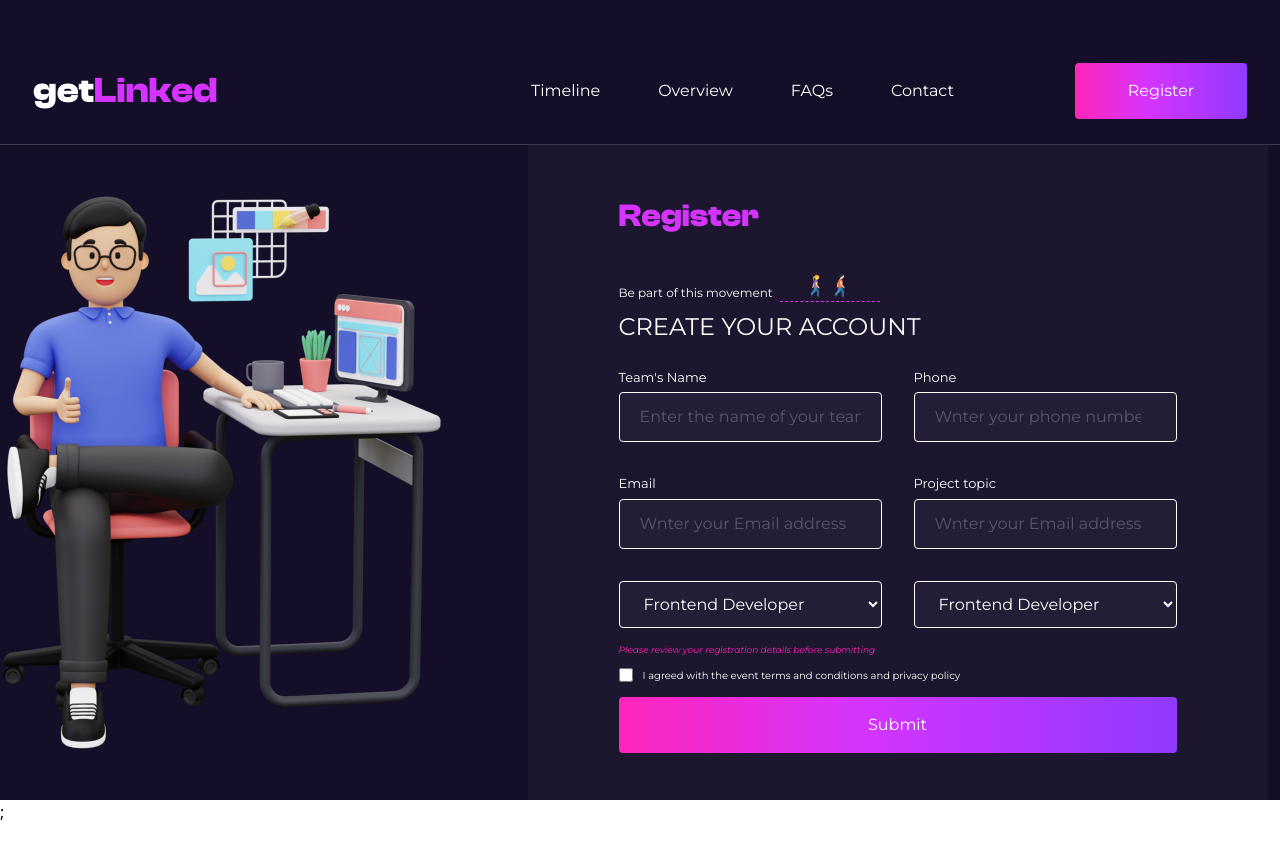
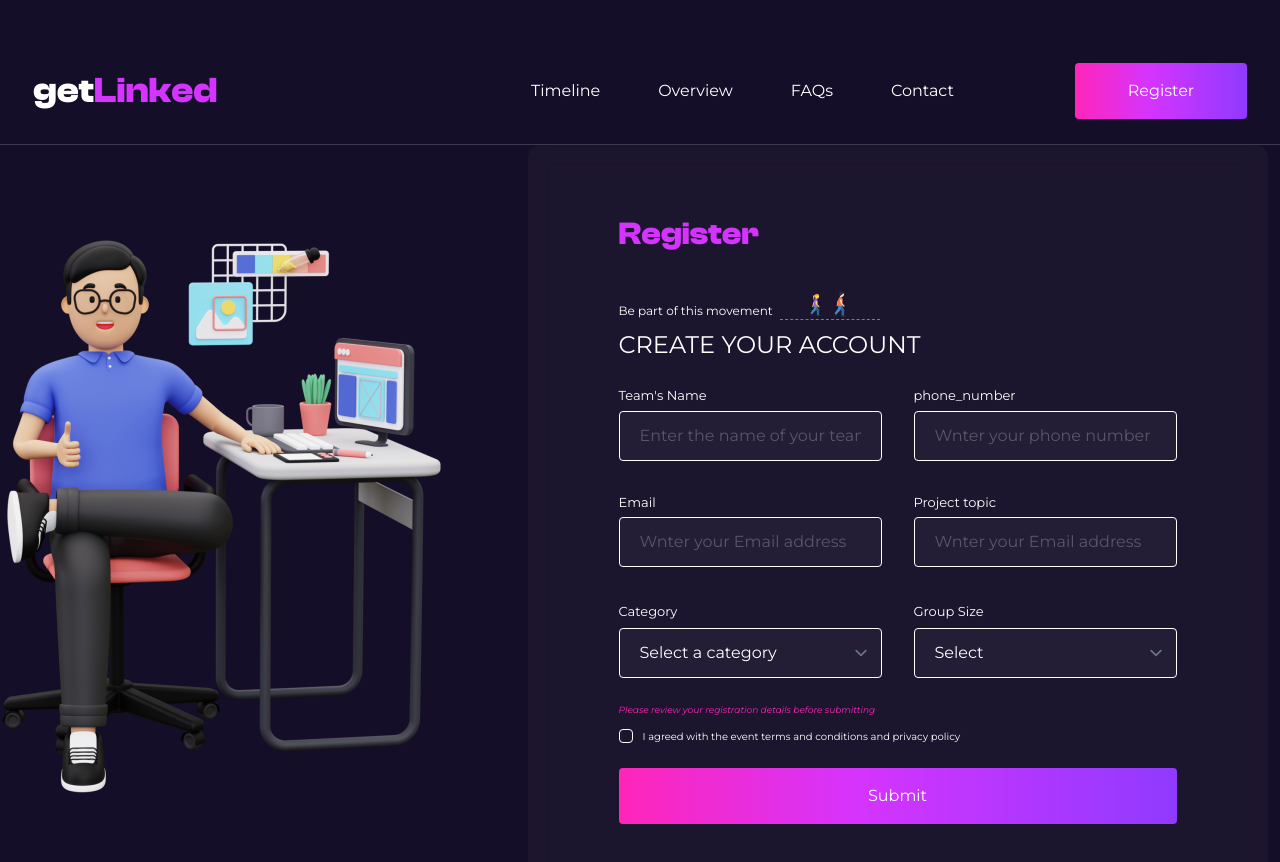
Before and after one commit to taiwonaf/landing-page, a React (Vite) app: page /register in a window 1280 px wide. Shown: the top 862 px of the page. Before the commit the page ends 831 px from the top, so only its background shows below. Built offline with nearby package versions, Linux system fonts and the light colour scheme.

Commit message:
Feat: Destop registeration form

```diff
--- a/package.json
+++ b/package.json
@@ -13,6 +13,7 @@
     "@headlessui/react": "^1.7.17",
     "@heroicons/react": "^2.0.18",
     "@reduxjs/toolkit": "^1.9.5",
+    "@tailwindcss/forms": "^0.5.6",
     "formik": "^2.4.5",
     "react": "^18.2.0",
     "react-dom": "^18.2.0",
@@ -20,6 +21,7 @@
     "react-redux": "^8.1.2",
     "react-responsive": "^9.0.2",
     "react-router-dom": "^6.16.0",
+    "react-toastify": "^9.1.3",
     "yup": "^1.2.0"
   },
   "devDependencies": {
--- a/src/AppRouter.tsx
+++ b/src/AppRouter.tsx
@@ -3,6 +3,8 @@ import MainLayout from "./components/layout/MainLayout";
 import { Contact, Home, Register } from "./pages";
 import { store } from "./app/store";
 import { Provider } from "react-redux";
+import { ToastContainer } from "react-toastify";
+import "react-toastify/dist/ReactToastify.css";
 
 const AppRouter = () => {
   const router = createBrowserRouter([
@@ -27,7 +29,19 @@ const AppRouter = () => {
   ]);
   return (
     <Provider store={store}>
-      <RouterProvider router={router} />;
+      <ToastContainer
+        position="top-center"
+        autoClose={5000}
+        hideProgressBar={false}
+        newestOnTop={false}
+        closeOnClick
+        rtl={false}
+        pauseOnFocusLoss
+        draggable
+        pauseOnHover
+        theme="light"
+      />
+      <RouterProvider router={router} />
     </Provider>
   );
 };
--- a/src/app/services/apiServices.ts
+++ b/src/app/services/apiServices.ts
@@ -1,6 +1,7 @@
 // Need to use the React-specific entry point to import createApi
 import { createApi, fetchBaseQuery } from "@reduxjs/toolkit/query/react";
 import { IContact, IContactResponse } from "../../types/contact.model";
+import { IRegiser, IRegiserResponse } from "../../types/register.model";
 
 // Define a service using a base URL and expected endpoints
 export const landingApi = createApi({
@@ -16,9 +17,16 @@ export const landingApi = createApi({
         body: data,
       }),
     }),
+    register: builder.mutation<IRegiserResponse, IRegiser>({
+      query: (data) => ({
+        url: "registration",
+        method: "POST",
+        body: data,
+      }),
+    }),
   }),
 });
 
 // Export hooks for usage in functional components, which are
 // auto-generated based on the defined endpoints
-export const { useContactMutation } = landingApi;
+export const { useContactMutation, useRegisterMutation } = landingApi;
--- a/src/components/nav/Nav.tsx
+++ b/src/components/nav/Nav.tsx
@@ -1,6 +1,6 @@
 import { useEffect, useState } from "react";
 import LinkButton from "../button/LinkButton";
-import { Link } from "react-router-dom";
+import { NavLink } from "react-router-dom";
 import MobileMenu from "./MobileMenu";
 import Hamburger from "../../assets/icons/Hamburger";
 import Logo from "../utilis/Logo";
@@ -8,15 +8,15 @@ import Logo from "../utilis/Logo";
 const navItems = [
   {
     name: "Timeline",
-    path: "#timeline",
+    path: "/timeline",
   },
   {
     name: "Overview",
-    path: "#overview",
+    path: "/overview",
   },
   {
     name: "FAQs",
-    path: "#faqs",
+    path: "/faqs",
   },
   {
     name: "Contact",
@@ -59,9 +59,18 @@ const Nav = () => {
             <ul className="flex justify-between items-center max-w-[423px] w-full gap-[20px]">
               {navItems.map((item) => (
                 <li key={item.name}>
-                  <Link to={item.path} className="text-white text-[16px]">
+                  <NavLink
+                    to={item.path}
+                    className={({ isActive, isPending }) =>
+                      isPending
+                        ? "pending"
+                        : isActive
+                        ? "bg-clip-text text-transparent bg-gradient-to-r from-[#903AFF] to-[#FF26B9] text-[16px]"
+                        : "text-white text-[16px]"
+                    }
+                  >
                     {item.name}
-                  </Link>
+                  </NavLink>
                 </li>
               ))}
             </ul>
--- a/src/components/register/desktop/DesktopRegister.tsx
+++ b/src/components/register/desktop/DesktopRegister.tsx
@@ -1,4 +1,5 @@
-import { Field, Formik } from "formik";
+/* eslint-disable @typescript-eslint/no-explicit-any */
+import { Field, Formik, FormikHelpers } from "formik";
 import RegisterImg from "../../../assets/images/register-desktop.png";
 import { initialValues, validationSchema } from "../../../validators/register";
 import { IRegiser } from "../../../types/register.model";
@@ -6,17 +7,50 @@ import RegisterInput from "../../input/RegisterInput";
 import FemaleImg from "../FemaleImg";
 import Male from "../Male";
 import Nav from "../../nav/Nav";
+import { useRegisterMutation } from "../../../app/services/apiServices";
+import { toast } from "react-toastify";
 
 const DesktopRegister = () => {
-  const onSubmit = (values: IRegiser) => {
+  const [register, { isLoading }] = useRegisterMutation();
+  const onSubmit = async (
+    values: IRegiser,
+    { resetForm }: FormikHelpers<IRegiser>
+  ) => {
+    try {
+      const registerResponse = await register(values).unwrap();
+      if (registerResponse) {
+        resetForm();
+        toast.success("Registeration successful", {
+          position: "top-center",
+          autoClose: 5000,
+          hideProgressBar: false,
+          closeOnClick: true,
+          pauseOnHover: true,
+          draggable: true,
+          progress: undefined,
+          theme: "light",
+        });
+      }
+      console.log(registerResponse);
+    } catch (error: any) {
+      toast.error(error.data.message, {
+        position: "top-center",
+        autoClose: 5000,
+        hideProgressBar: false,
+        closeOnClick: true,
+        pauseOnHover: true,
+        draggable: true,
+        progress: undefined,
+        theme: "light",
+      });
+      resetForm();
+    }
     console.log(values);
   };
   return (
     <>
-      <div className="relative z-[10]">
-        <Nav />
-      </div>
-      <div className="pt-[145px] h-screen bg-secondary flex justify-center items-center relative font-monteserat">
+      <Nav />
+      <div className="min-h-screen pt-[145px] bg-secondary flex justify-center items-center relative font-monteserat">
         <div className="relative w-full h-full flex justify-center items-center max-w-[1255px]">
           <div className="absolute left-[-150px] flex inset-0 justify-start items-center">
             <div className="h-[717px] w-[717px] ">
@@ -28,7 +62,7 @@ const DesktopRegister = () => {
             </div>
           </div>
           <div className="flex relative justify-end items-center max-w-[1255px] w-full mx-auto">
-            <div className="max-w-[740px] bg-white/[3%] rounded-[12px] w-full py-[65px]">
+            <div className="max-w-[740px] bg-white/[3%] rounded-[12px] w-full py-[65px] backdrop-blur-md">
               <Formik
                 initialValues={initialValues}
                 validationSchema={validationSchema}
@@ -41,6 +75,7 @@ const DesktopRegister = () => {
                   values,
                   errors,
                   touched,
+                  // isValid,
                 }) => (
                   <div className="max-w-[558px] w-full mx-auto relative">
                     <h4 className="mb-[33px] text-[32px] font-[600] text-tertiary font-clashDisplay">
@@ -58,34 +93,34 @@ const DesktopRegister = () => {
                     <h4 className=" text-[24px] font-[400] text-white mb-[23px] uppercase">
                       create your account
                     </h4>
-                    <div className="grid grid-cols-2 gap-[32px] mb-[15px]">
+                    <div className="grid grid-cols-2 gap-[32px] mb-[25px]">
                       <RegisterInput
                         label="Team's Name"
-                        name={"teamsName"}
+                        name={"team_name"}
                         placeholder={"Enter the name of your team"}
                         type={"text"}
                         onChange={handleChange}
                         onBlur={handleBlur}
-                        value={values.teamsName}
-                        error={errors.teamsName}
-                        touched={touched.teamsName}
+                        value={values.team_name}
+                        error={errors.team_name}
+                        touched={touched.team_name}
                       />
                       <RegisterInput
                         placeholder={"Wnter your phone number"}
-                        name={"mail"}
-                        label={"Phone"}
-                        type={"number"}
+                        name={"phone_number"}
+                        label={"phone_number"}
+                        type={"text"}
                         onChange={handleChange}
                         onBlur={handleBlur}
-                        value={values.phone}
-                        error={errors.phone}
-                        touched={touched.phone}
+                        value={values.phone_number}
+                        error={errors.phone_number}
+                        touched={touched.phone_number}
                       />
                       <RegisterInput
                         placeholder={"Wnter your Email address"}
                         name={"email"}
                         label={"Email"}
-                        type={"email"}
+                        type={"text"}
                         onChange={handleChange}
                         onBlur={handleBlur}
                         value={values.email}
@@ -94,73 +129,138 @@ const DesktopRegister = () => {
                       />
                       <RegisterInput
                         placeholder={"Wnter your Email address"}
-                        name={"projectTopic"}
+                        name={"project_topic"}
                         label={"Project topic"}
                         type={"text"}
                         onChange={handleChange}
                         onBlur={handleBlur}
-                        value={values.projectTopic}
-                        error={errors.projectTopic}
-                        touched={touched.projectTopic}
+                        value={values.project_topic}
+                        error={errors.project_topic}
+                        touched={touched.project_topic}
                       />
-                      <div className="w-full">
+                      <div className="w-full relative">
+                        <label
+                          htmlFor="Category"
+                          className="text-[13px] text-white mb-[5px]"
+                        >
+                          Category
+                        </label>
                         <Field
                           as="select"
+                          name="category"
                           onChange={handleChange}
                           onBlur={handleBlur}
                           value={values.category}
                           error={errors.category}
-                          touched={touched.category}
                           placeholder="Select your category"
-                          className="border-[1px] bg-white/[0.03] border-white placeholder:text-white/[0.25] rounded-[4px] w-full py-[12px] px-[20px] text-white placeholder:text-white outline-none text-[16px] placeholder:text-[16px]"
+                          className="border-[1px] bg-white/[0.03] mt-[5px] border-white placeholder:text-white/[0.25] rounded-[4px] w-full py-[12px] px-[20px] text-white placeholder:text-white outline-none text-[16px] placeholder:text-[16px]"
                         >
-                          <option value="Frontend developer">
+                          <option value={0} className="bg-black/70">
+                            Select a category
+                          </option>
+                          <option value={1} className=" bg-black/70">
                             Frontend Developer
                           </option>
-                          <option value="Backend developer">
+                          <option value={2} className=" bg-black/70">
                             Backend Developer
                           </option>
                         </Field>
+                        {touched && errors.category && (
+                          <p className="text-red-500 text-[12px] absolute bottom-[-25px]">
+                            {errors.category}
+                          </p>
+                        )}
                       </div>
-                      <div className="w-full">
+                      <div className="w-full relative">
+                        <label
+                          htmlFor="group_size"
+                          className="text-[13px] text-white "
+                        >
+                          Group Size
+                        </label>
                         <Field
                           as="select"
                           onChange={handleChange}
+                          name="group_size"
                           onBlur={handleBlur}
-                          value={values.category}
-                          error={errors.category}
-                          touched={touched.category}
-                          placeholder="Select your category"
-                          className="border-[1px] bg-white/[0.03] border-white placeholder:text-white/[0.25] rounded-[4px] w-full py-[12px] px-[20px] text-white placeholder:text-white outline-none text-[16px] placeholder:text-[16px]"
+                          value={values.group_size}
+                          error={errors.group_size}
+                          placeholder="Select"
+                          className="border-[1px] bg-white/[0.03] mt-[5px] border-white placeholder:text-white/[0.25] rounded-[4px] w-full py-[12px] px-[20px] text-white placeholder:text-white outline-none text-[16px] placeholder:text-[16px]"
                         >
-                          <option value="Frontend developer">
-                            Frontend Developer
+                          <option value="" className=" bg-black/70">
+                            Select
                           </option>
-                          <option value="Backend developer">
-                            Backend Developer
+                          <option value={1} className=" bg-black/70">
+                            1
+                          </option>
+                          <option value={2} className=" bg-black/70">
+                            2
+                          </option>
+                          <option value={5} className=" bg-black/70">
+                            5
+                          </option>
+                          <option value={10} className=" bg-black/70">
+                            10
+                          </option>
+                          <option value={20} className=" bg-black/70">
+                            20
                           </option>
                         </Field>
+                        {touched && errors.group_size && (
+                          <p className="text-red-500 text-[12px] absolute bottom-[-25px]">
+                            {errors.group_size}
+                          </p>
+                        )}
                       </div>
                     </div>
                     <p className="text-[9px] text-pink italic mb-[12px]">
                       Please review your registration details before submitting
                     </p>
-                    <div className="flex justify-start items-start gap-[10px]">
-                      <input
-                        type="checkbox"
-                        className="border-[1px] border-white rounded-[2px] h-[14px] w-[14px] bg-transparent"
-                      />
-                      <p className="text-[10px] text-white">
-                        I agreed with the event terms and conditions and privacy
-                        policy
-                      </p>
+                    <div className="relative mb-[10px]">
+                      <label className="flex justify-start items-start gap-[10px]">
+                        <Field
+                          type="checkbox"
+                          name="privacy_poclicy_accepted"
+                          className="h-[14px] w-[14px] rounded border-white text-tertiary focus:tertiary bg-transparent"
+                        />
+
+                        <p className="text-[10px] text-white">
+                          I agreed with the event terms and conditions and
+                          privacy policy
+                        </p>
+                      </label>
+                      {touched && errors.privacy_poclicy_accepted && (
+                        <p className="text-red-500 text-[12px] absolute bottom-[-20px]">
+                          {errors.privacy_poclicy_accepted}
+                        </p>
+                      )}
                     </div>
                     <div className="flex justify-center items-center pt-[14px] w-full">
                       <button
                         type="submit"
                         onClick={() => handleSubmit()}
-                        className="w-full rounded-[4px] text-white py-[16px] flex justify-center items-center btnGradient hover:border-primary hover:border-[1px] text-[16px]"
+                        // disabled={!isValid}
+                        className="w-full rounded-[4px] text-white py-[16px] hover:py-[14px] overflow-hidden flex justify-center items-center btnGradient text-[16px] hover:rounded-[4px]"
                       >
+                        {isLoading && (
+                          <svg
+                            aria-hidden="true"
+                            className="inline w-5 h-5 mr-2 text-white animate-spin dark:text-white fill-tertiary"
+                            viewBox="0 0 100 101"
+                            fill="none"
+                            xmlns="http://www.w3.org/2000/svg"
+                          >
+                            <path
+                              d="M100 50.5908C100 78.2051 77.6142 100.591 50 100.591C22.3858 100.591 0 78.2051 0 50.5908C0 22.9766 22.3858 0.59082 50 0.59082C77.6142 0.59082 100 22.9766 100 50.5908ZM9.08144 50.5908C9.08144 73.1895 27.4013 91.5094 50 91.5094C72.5987 91.5094 90.9186 73.1895 90.9186 50.5908C90.9186 27.9921 72.5987 9.67226 50 9.67226C27.4013 9.67226 9.08144 27.9921 9.08144 50.5908Z"
+                              fill="currentColor"
+                            />
+                            <path
+                              d="M93.9676 39.0409C96.393 38.4038 97.8624 35.9116 97.0079 33.5539C95.2932 28.8227 92.871 24.3692 89.8167 20.348C85.8452 15.1192 80.8826 10.7238 75.2124 7.41289C69.5422 4.10194 63.2754 1.94025 56.7698 1.05124C51.7666 0.367541 46.6976 0.446843 41.7345 1.27873C39.2613 1.69328 37.813 4.19778 38.4501 6.62326C39.0873 9.04874 41.5694 10.4717 44.0505 10.1071C47.8511 9.54855 51.7191 9.52689 55.5402 10.0491C60.8642 10.7766 65.9928 12.5457 70.6331 15.2552C75.2735 17.9648 79.3347 21.5619 82.5849 25.841C84.9175 28.9121 86.7997 32.2913 88.1811 35.8758C89.083 38.2158 91.5421 39.6781 93.9676 39.0409Z"
+                              fill="currentFill"
+                            />
+                          </svg>
+                        )}
                         Submit
                       </button>
                     </div>
--- a/src/index.css
+++ b/src/index.css
@@ -20,7 +20,12 @@
 }
 
 .btnGradient:hover {
-  background: none;
+  border: 2px solid;
+  border-image-slice: 4;
+  border-width: 2px;
+  border-image-source: linear-gradient(to left, #743ad5, #d53a9d);
+  background: transparent;
+  border-radius: 4px;
 }
 
 /* .btnGradient:hover {
--- a/src/validators/register.ts
+++ b/src/validators/register.ts
@@ -2,21 +2,25 @@ import * as Yup from "yup";
 import { IRegiser } from "../types/register.model";
 
 export const initialValues: IRegiser = {
-  teamsName: "",
-  phone: "",
+  team_name: "",
+  phone_number: "",
   email: "",
-  projectTopic: "",
-  category: "",
-  groupSize: 0,
+  project_topic: "",
+  category: 0,
+  group_size: 0,
+  privacy_poclicy_accepted: false,
 };
 
 export const validationSchema = Yup.object().shape({
-  teasmsName: Yup.string().required("Teams Name is required"),
-  phone: Yup.string().required("Phone is required"),
+  team_name: Yup.string().required("Teams Name is required"),
+  phone_number: Yup.string().required("Phone is required"),
   email: Yup.string()
     .required("Message is required")
     .email("Not type of email"),
-  projectTopic: Yup.string().required("Project Topic is required"),
-  category: Yup.string().required("Category is required"),
-  groupSize: Yup.number().required("Group Size is required"),
+  project_topic: Yup.string().required("Project Topic is required"),
+  category: Yup.number().required("Category is required"),
+  group_size: Yup.number().required("Group Size is required"),
+  privacy_poclicy_accepted: Yup.boolean()
+    .required("You must agree to the privacy policy before you continue")
+    .oneOf([true], "Terms and condition is Required"),
 });
--- a/tailwind.config.js
+++ b/tailwind.config.js
@@ -34,5 +34,6 @@ export default {
       },
     },
   },
-  plugins: [],
+  // eslint-disable-next-line no-undef
+  plugins: [require("@tailwindcss/forms")],
 };
```
Also changed, not shown: src/types/register.model.ts (+19 -5 lines), 1 other file (tests, documents, lock files or other folders).
